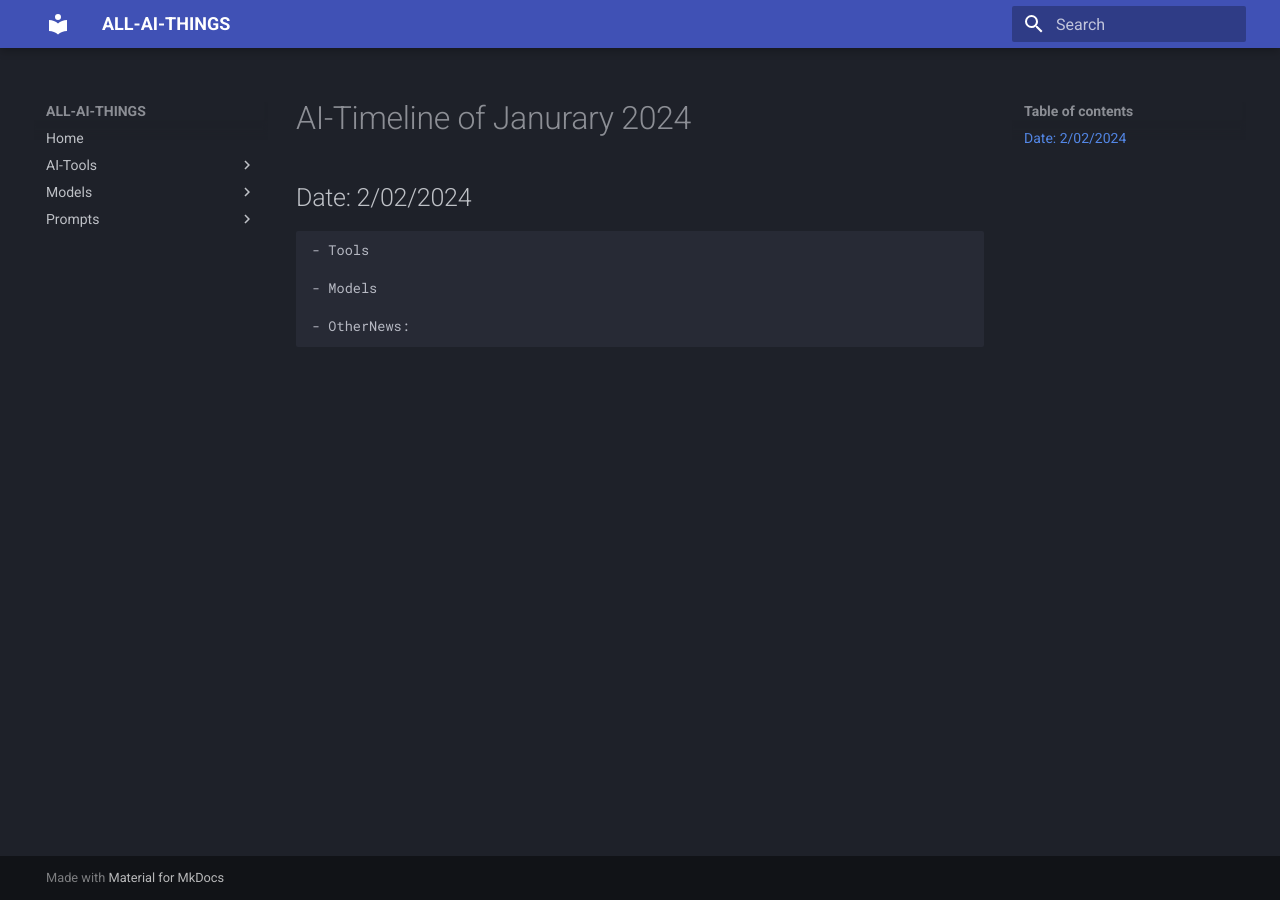
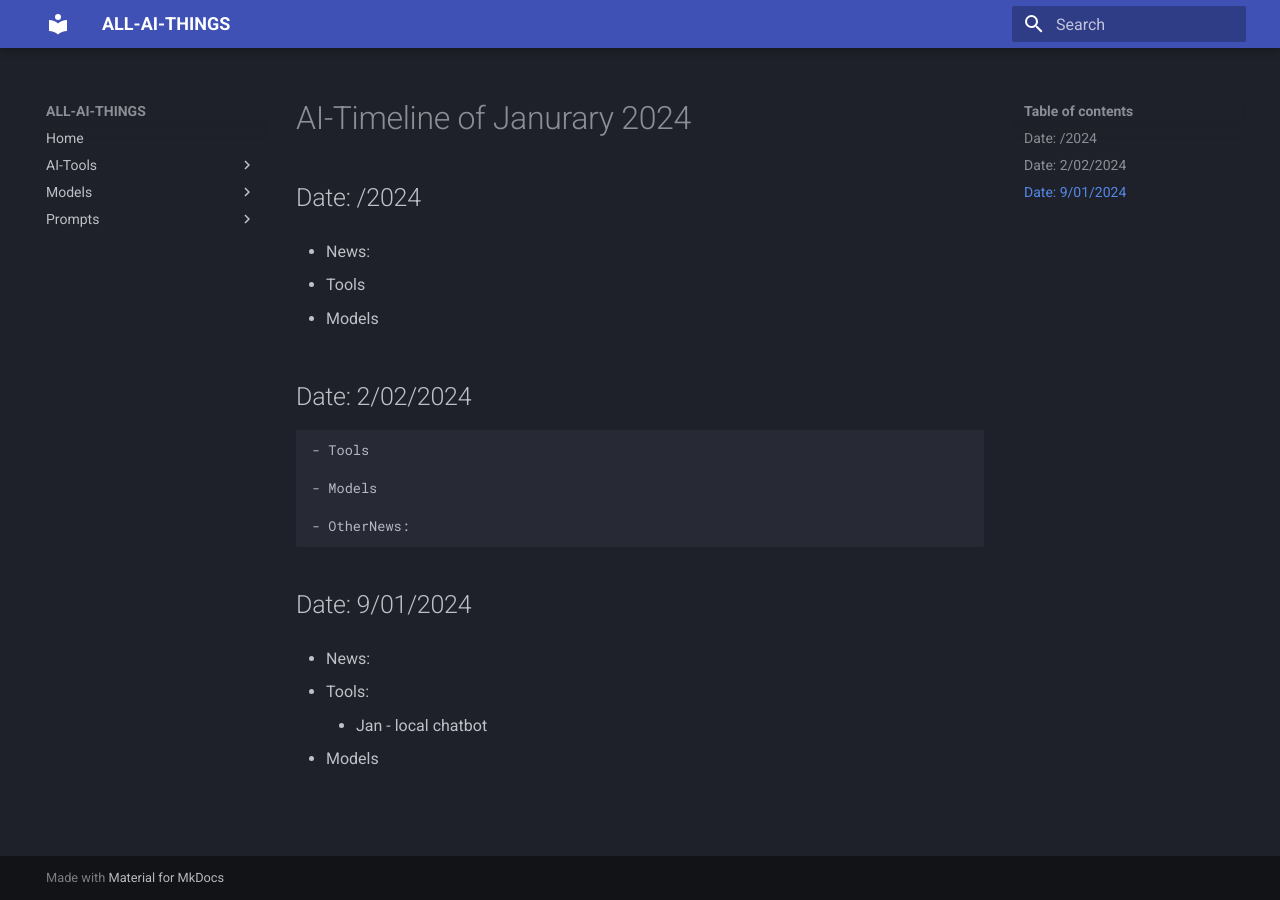
Before and after one commit to rxc3050/ml-notes, an MkDocs documentation site: the page built from docs/ai-timeline/2024/january/january2024.md, in a window 1280 px wide. Built offline with MkDocs 1.6.1 and Material for MkDocs 9.7.7, drawn with Linux system fonts in a browser that asks for light colours.

Commit message:
update timeline notes

```diff
--- a/docs/ai-timeline/2024/january/january2024.md
+++ b/docs/ai-timeline/2024/january/january2024.md
@@ -1,4 +1,13 @@
 # AI-Timeline of Janurary 2024
+
+## Date: /2024
+
+- News:
+
+- Tools
+
+- Models
+
 
 ## Date: 2/02/2024
 
@@ -7,3 +16,13 @@
     - Models
 
     - OtherNews:
+
+
+## Date: 9/01/2024
+
+- News:
+
+- Tools:
+    - Jan - local chatbot
+
+- Models
```
Also changed, not shown: docs/ai-timeline/ai-timeline-template.md (+6 -4 lines), docs/ai-timeline/notes.md (added, +5 -0 lines).
